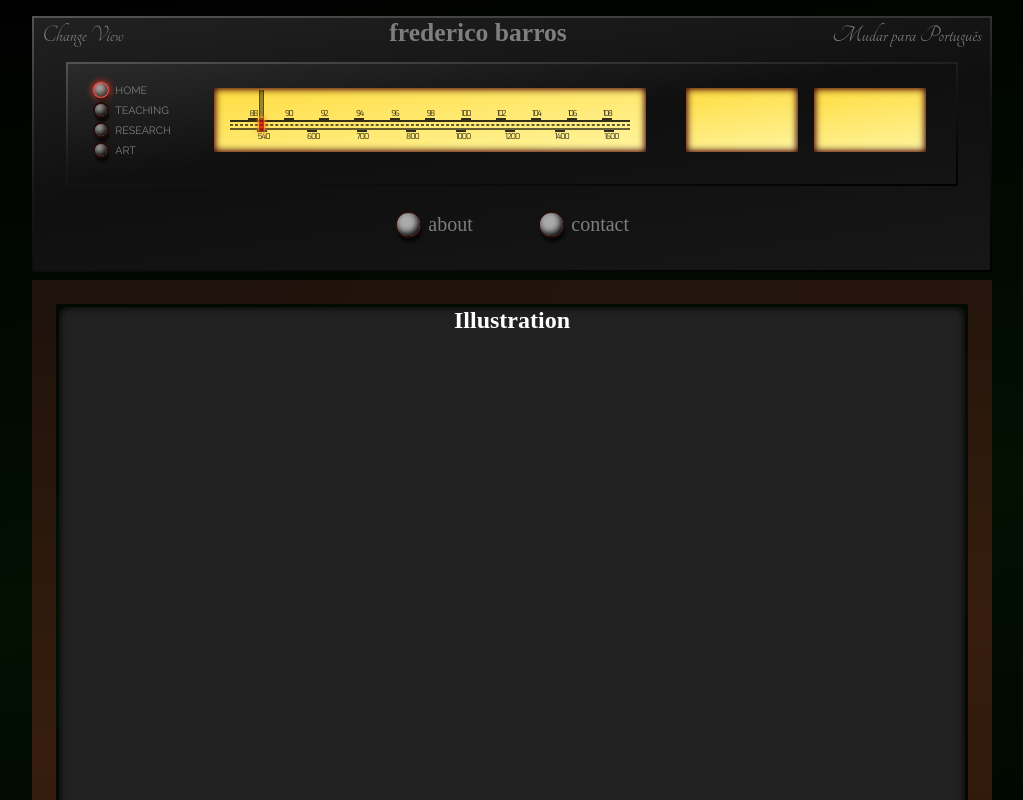
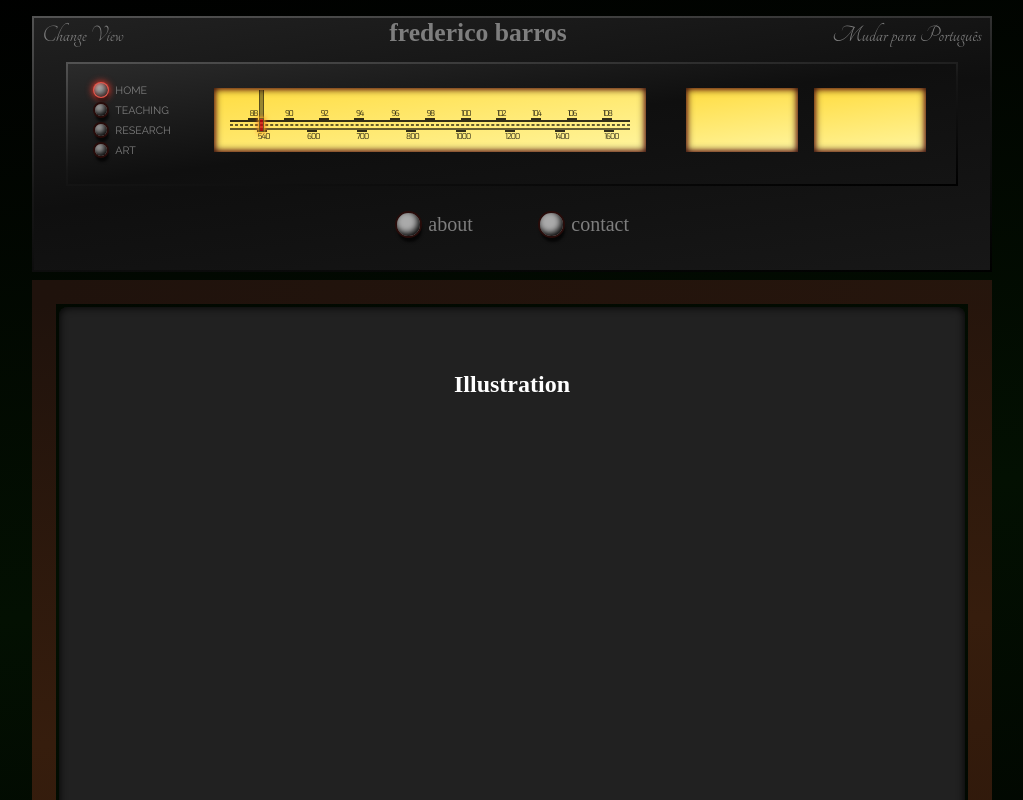
Before and after one commit to fredmbarros/siteNewVersion, a React (Vite) app: page /illustration in a window 1280 px wide. Shown: the top 800 px of the page, without its empty margins (128-1151 px from the left). Built offline with nearby package versions, Linux system fonts and the light colour scheme; a web font is replaced by a local one.

Commit message:
Minor tweaks

```diff
--- a/src/Interface.jsx
+++ b/src/Interface.jsx
@@ -17,7 +17,6 @@ const Interface = () => {
 
   useEffect(() => {
     setSubPageList(pagesObj[selectedPage]);
-    setSelectedSubPage(null);
   }, [selectedPage, subPageList]);
 
   return (
@@ -27,6 +26,7 @@ const Interface = () => {
         <PageSelector
           selectedPage={selectedPage}
           setSelectedPage={setSelectedPage}
+          setSelectedSubPage={setSelectedSubPage}
           pageList={pageList}
           navigateTo={navigateTo}
         />
--- a/src/PageSelector.jsx
+++ b/src/PageSelector.jsx
@@ -3,12 +3,13 @@ import SelectorButton from "./SelectorButton";
 const PageSelector = ({
   selectedPage,
   setSelectedPage,
+  setSelectedSubPage,
   pageList,
   navigateTo,
 }) => {
   const pageSelect = (page) => {
     setSelectedPage(page);
-    console.log(page);
+    setSelectedSubPage(null);
     navigateTo(`/${page}`);
   };
 
--- a/src/style.css
+++ b/src/style.css
@@ -363,6 +363,7 @@ button {
   display: flex;
   justify-content: space-around;
   margin: 0.2em;
+  padding: 4em;
   border-radius: 1%;
   background-color: #212121;
   height: 100vh;
```
